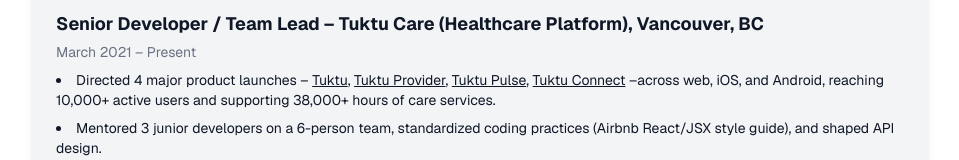
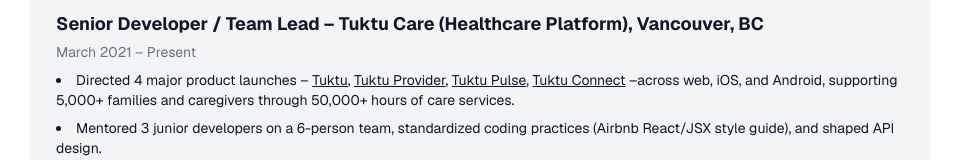
Before and after one commit to mdandaya/mdandaya.github.io, a Next.js app: page / in a window 1280 px wide. Shown: the part 790-950 px from the top of the page, without its empty margins (160-1119 px from the left). Built offline with nearby package versions, Linux system fonts and the light colour scheme.

Commit message:
metrics updated

```diff
--- a/src/app/page.tsx
+++ b/src/app/page.tsx
@@ -75,7 +75,7 @@
               <a href="https://connect.tuktu.ai/" className="underline hover:text-blue-500">
                 Tuktu Connect
               </a>{" "}
-              –across web, iOS, and Android, reaching 10,000+ active users and supporting 38,000+ hours of care services.
+              –across web, iOS, and Android, supporting 5,000+ families and caregivers through 50,000+ hours of care services.
             </li>
             <li>Mentored 3 junior developers on a 6-person team, standardized coding practices (Airbnb React/JSX style guide), and shaped API design.</li>{" "}
             <li>Architected back-end with Python, PostgreSQL, and REST APIs on AWS EC2.</li>{" "}
```
